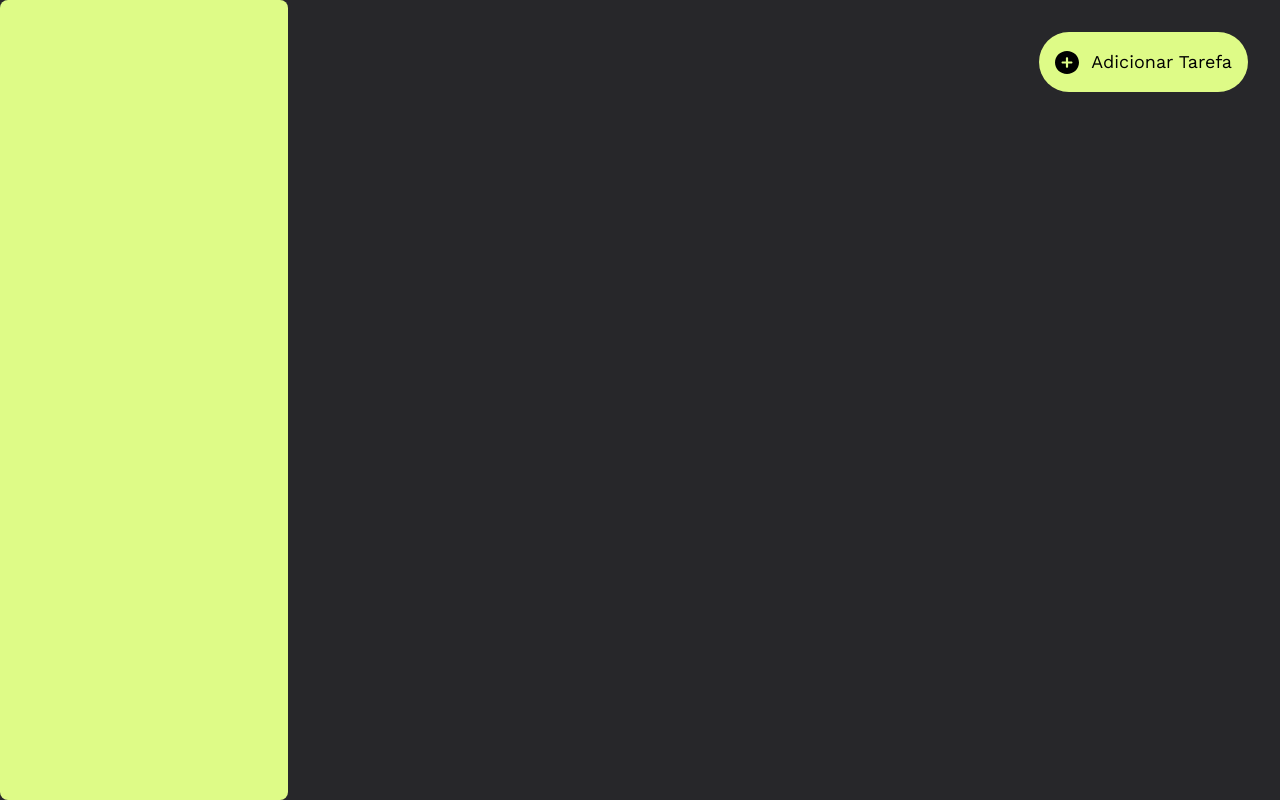
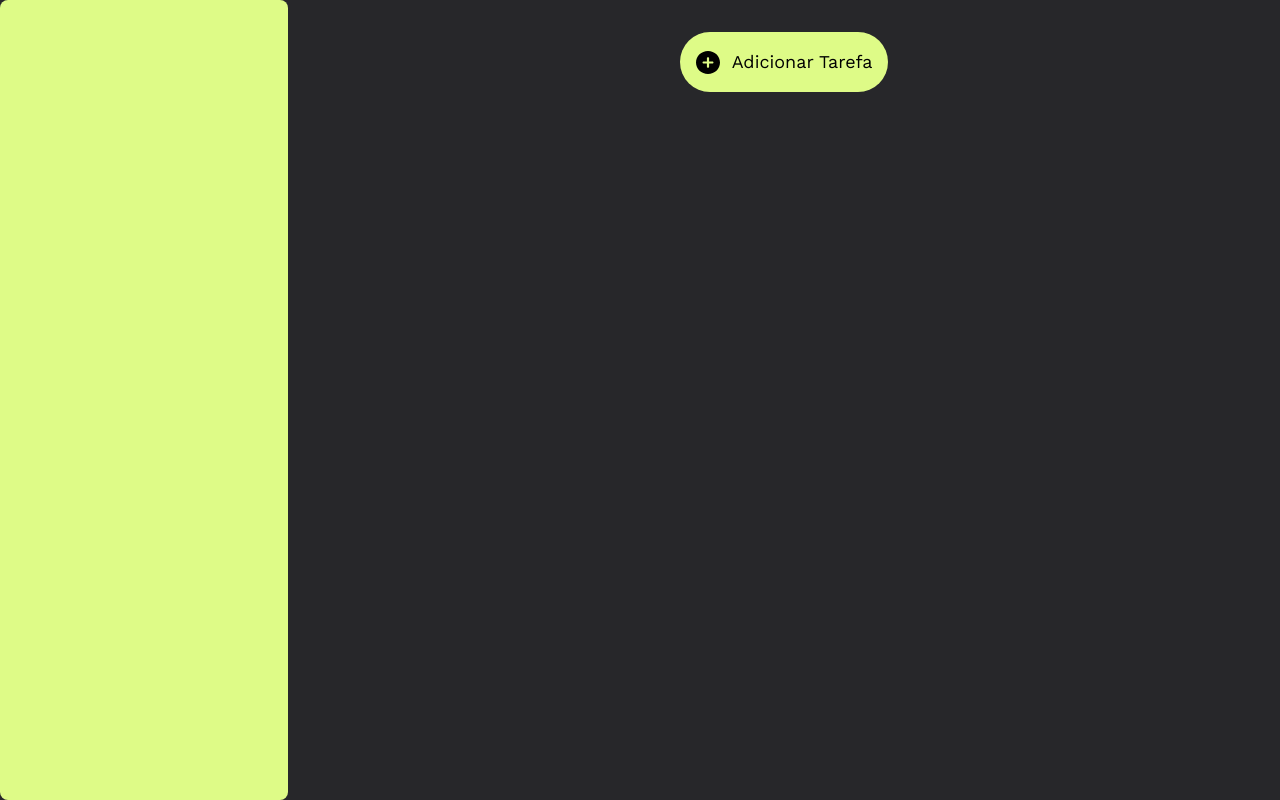
Before and after one commit to felippetuma/CP-4-Tarefas, a React (Vite) app: page / in a window 1280 px wide. Built offline with nearby package versions, Linux system fonts and the light colour scheme.

Commit message:
style(Main): modifica o estilo utilizado no componente Main

```diff
--- a/src/components/Main.jsx
+++ b/src/components/Main.jsx
@@ -1,6 +1,6 @@
 const Main = ({ children }) => {
   return (
-    <div className="flex-1 px-8 pt-8 pb-20 flex items-start justify-end">
+    <div className="relative flex flex-1 flex-col items-center px-8 pt-8 pb-20">
       {children}
     </div>
   )
```
